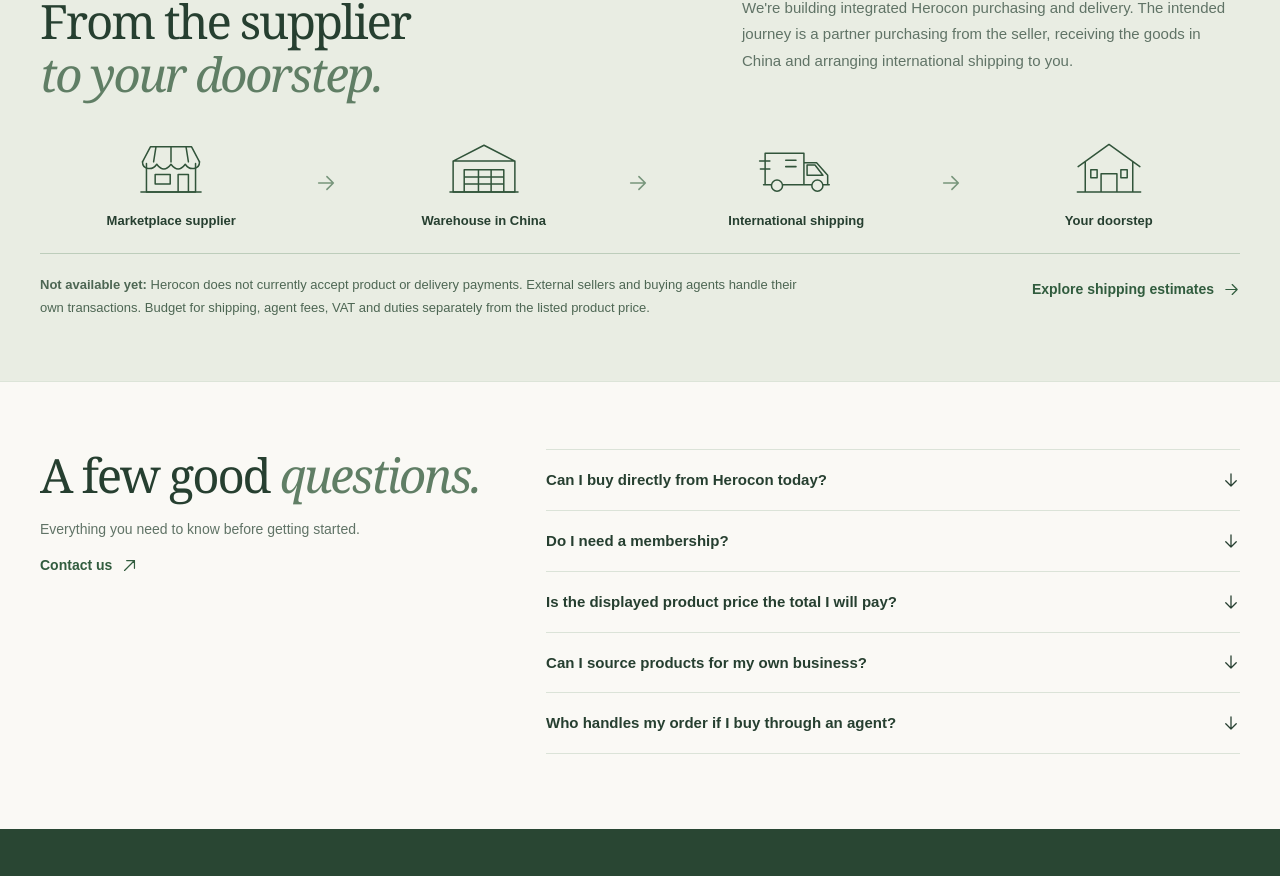
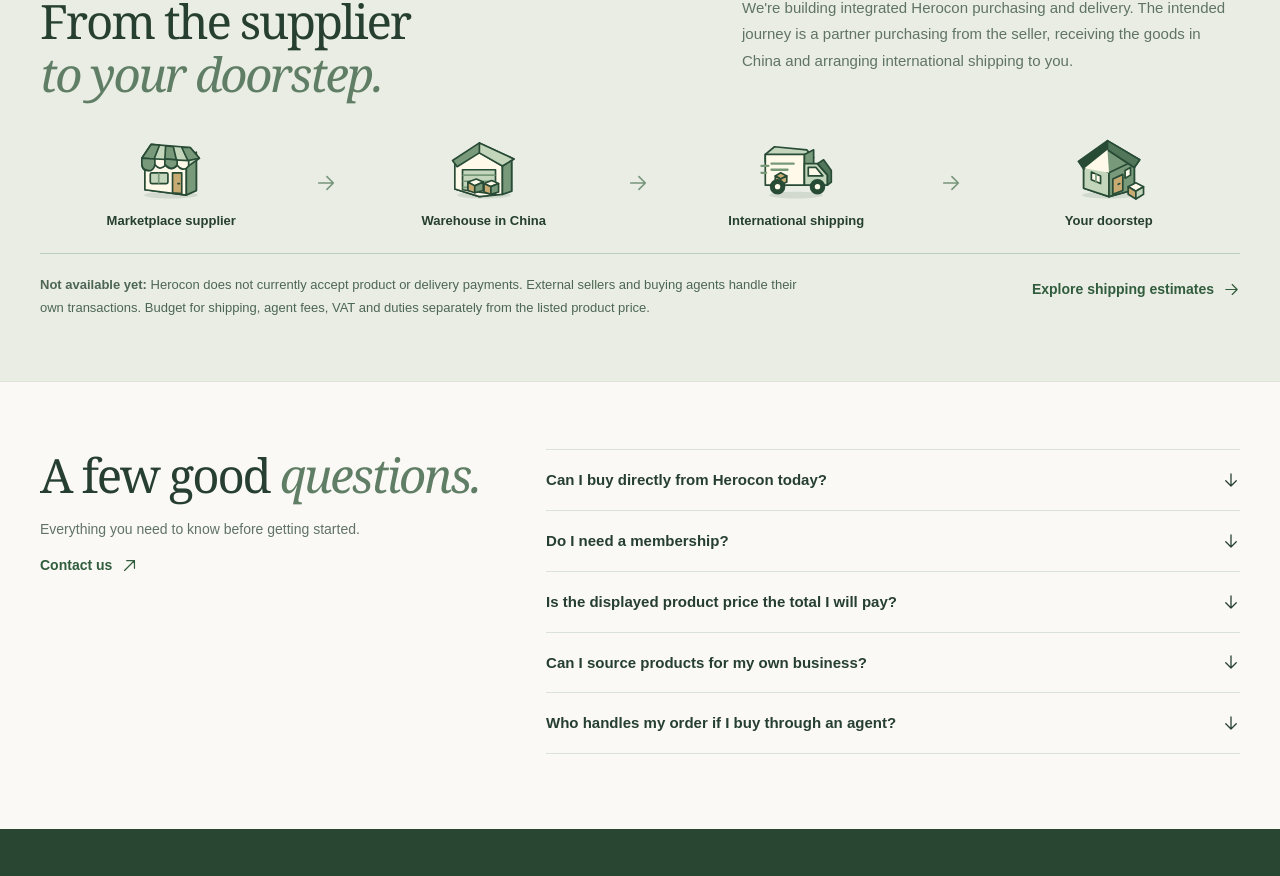
Before and after one commit to aminabdul339-byte/herocon, a Next.js app: page /how-it-works in a window 1280 px wide. Shown: the part 934-1810 px from the top of the page. Built offline with nearby package versions, Linux system fonts and the light colour scheme; no server answers.

Commit message:
Match delivery journey illustrations to dimensional sourcing wheel while preserving all wording

```diff
--- a/components/SourcingGuide.tsx
+++ b/components/SourcingGuide.tsx
@@ -5,15 +5,52 @@ import {useEffect,useState} from "react";
 import {ArrowIcon} from "@/components/ArrowIcon";
 import styles from "./sourcing-story.module.css";
 
-function Outline({kind}:{kind:"shop"|"warehouse"|"truck"|"home"|"search"|"bag"}){
- const compact=kind==="search"||kind==="bag";
- return <svg viewBox={compact?"0 0 24 24":"0 0 96 76"} fill="none" stroke="currentColor" strokeWidth={compact?1.6:1.9} strokeLinecap="round" strokeLinejoin="round" aria-hidden="true" focusable="false">
-  {kind==="search"?<><circle cx="10" cy="10" r="6"/><path d="m15 15 6 6"/></>:
-   kind==="bag"?<><path d="M4 9h16l-1 12H5L4 9Z"/><path d="M8 9V7a4 4 0 0 1 8 0v2"/></>:
-   kind==="shop"?<><path d="M17 31v36h62V31M12 29 22 10h52l10 19"/><path d="M12 29c0 9 12 12 18 3 6 8 12 8 18 0 6 8 12 8 18 0 6 9 18 6 18-3M29 10l-3 19m22-19v19m19-19 3 19M28 45h19v12H28zM57 67V45h13v22M10 67h76"/></>:
-   kind==="warehouse"?<><path d="M9 28 48 8l39 20v39H9V28ZM9 28h78M23 67V39h50v28M23 48h50M23 57h50"/><path d="M41 39v28M57 39v28M5 67h86"/></>:
-   kind==="truck"?<><path d="M9 18h49v40H9V18ZM58 30h16l14 16v12H58M62 33h10l10 13H62zM7 58h10M31 58h37M82 58h8"/><circle cx="24" cy="59" r="7" fill="#e9ede3"/><circle cx="75" cy="59" r="7" fill="#e9ede3"/><path d="M2 28h13M3 38h12M35 27h13m-13 8h13"/></>:
-   <><path d="m9 35 39-28 39 28M18 29v38h60V29M38 67V44h20v23M25 39h8v10h-8zM63 39h8v10h-8zM8 67h80"/></>}
+// Match the wheel's dimensional, illustrated objects without changing the delivery copy.
+function Outline({kind}:{kind:"shop"|"warehouse"|"truck"|"home"}){
+ const ink="#284b36",green="#789a7a",sage="#c3d6bb",cream="#fff9e9",gold="#c8aa73",shade="#52765a";
+ return <svg viewBox="0 0 96 86" fill="none" stroke={ink} strokeWidth="2.2" strokeLinecap="round" strokeLinejoin="round" aria-hidden="true" focusable="false">
+  <ellipse cx="48" cy="77" rx="35" ry="4.5" fill={ink} opacity=".12" stroke="none"/>
+  {kind==="shop"?<>
+   <path d="m14 29 12-12 43 3 12 9v42l-13 6-54-7Z" fill={shade}/>
+   <path d="M14 29h54v48l-54-7Z" fill={cream}/>
+   <path d="m68 29 13-8v50l-13 6Z" fill={green}/>
+   <path d="m10 29 12-18 51 4 12 14-14 10-61-3Z" fill={sage}/>
+   <path d="m10 29 12-18 11 1-7 18Zm31-16 10 1 4 17-15-1Zm21 2 11 0 12 14-15 3Z" fill={green}/>
+   <path d="M10 29v7q0 9 8 9 7 0 9-8 6 9 14 1 8 9 15 0 8 10 15 1v-7Z" fill={cream}/>
+   <path d="m10 29 17 1v8q-3 10-12 6-5-2-5-8Zm30 1 16 1v7q-8 9-16-1Z" fill={green}/>
+   <rect x="21" y="48" width="23" height="14" rx="2" fill={sage}/><path d="M32 49v12" stroke={green}/>
+   <path d="M50 74V48h12v27Z" fill={gold}/><path d="M57 62h2" stroke={ink}/>
+  </>:kind==="warehouse"?<>
+   <path d="m10 31 32-18 42 19v40l-42 7-32-10Z" fill={shade}/>
+   <path d="m10 31 32-18 30 20v43l-30 3-32-10Z" fill={cream}/>
+   <path d="m72 33 12-1v40l-12 4Z" fill={green}/>
+   <path d="m7 32 35-23 45 21-15 9-30-17-29 18Z" fill={green}/>
+   <path d="M42 9 87 30l-15 9-30-17Z" fill={sage}/>
+   <path d="M20 70V44h43v32Z" fill={sage}/><path d="M21 51h41m-41 8h41m-41 8h41" stroke={green}/>
+   <path d="m27 60 11-4 9 4-11 5Z" fill={cream}/><path d="M27 60v11l9 3v-9Z" fill={gold}/><path d="m36 65 11-5v11l-11 3Z" fill={green}/>
+   <path d="m48 62 10-4 9 4-10 4Z" fill={cream}/><path d="M48 62v11l9 3V66Z" fill={gold}/><path d="m57 66 10-4v11l-10 3Z" fill={green}/>
+  </>:kind==="truck"?<>
+   <path d="M8 24 20 14l42 4 9 10-12 9-51-3Z" fill={sage}/>
+   <path d="M8 24h51v40H8Z" fill={cream}/>
+   <path d="m59 24 12-6v36l-12 10Z" fill={green}/>
+   <path d="M59 36h17l13 15v13H59Z" fill={sage}/>
+   <path d="m76 36 8-5 10 14v15l-5 4V51Z" fill={shade}/>
+   <path d="M64 41h10l9 11H64Z" fill={cream}/>
+   <path d="M16 36h29m-29 8h21" stroke={green} strokeWidth="3"/>
+   <path d="m21 52 7-4 8 4-8 4Z" fill={gold}/><path d="M21 52v8l7 4v-8Zm7 4 8-4v8l-8 4Z" fill={gold}/>
+   <circle cx="24" cy="66" r="9" fill={ink}/><circle cx="24" cy="66" r="3.5" fill={cream} stroke="none"/>
+   <circle cx="76" cy="66" r="9" fill={ink}/><circle cx="76" cy="66" r="3.5" fill={cream} stroke="none"/>
+   <path d="M3 39h9M3 48h6" stroke={green} strokeWidth="3"/>
+  </>:<>
+   <path d="m15 32 33-19 33 19v38l-33 9-33-11Z" fill={green}/>
+   <path d="M15 32 48 48v31L15 68Z" fill={sage}/><path d="m48 48 33-16v38l-33 9Z" fill={green}/>
+   <path d="M8 33 46 6l42 25-7 10L46 18 15 43Z" fill={ink}/><path d="m46 6 42 25-7 10-35-23Z" fill={shade}/>
+   <path d="m16 42 30-24 2 30Z" fill={cream} stroke="none"/>
+   <path d="m25 47 12 5v10l-12-5Z" fill={cream}/><path d="M31 50v10" stroke={green}/>
+   <path d="m53 76 13-5V50l-13 6Z" fill={gold}/><path d="m60 63 2-1" stroke={ink}/>
+   <path d="m69 45 7-4v10l-7 4Z" fill={cream}/>
+   <path d="m73 66 10-5 10 5-10 6Z" fill={cream}/><path d="M73 66v10l10 6V72Z" fill={gold}/><path d="m83 72 10-6v10l-10 6Z" fill={sage}/>
+  </>}
  </svg>;
 }
 const questions=[
@@ -150,13 +187,13 @@ export default function SourcingGuide(){
      <p>We're building integrated Herocon purchasing and delivery. The intended journey is a partner purchasing from the seller, receiving the goods in China and arranging international shipping to you.</p>
     </div>
     <div className={styles.deliveryFlow} aria-label="Planned delivery journey: marketplace supplier, warehouse in China, international shipping, delivery to your door">
-     <div className={styles.node}><Outline kind="shop"/><strong>Marketplace supplier</strong></div>
+     <div className={styles.node}><span className={styles.deliveryDisc}><Outline kind="shop"/></span><strong>Marketplace supplier</strong></div>
      <ArrowIcon className={styles.flowArrow} direction="right"/>
-     <div className={styles.node}><Outline kind="warehouse"/><strong>Warehouse in China</strong></div>
+     <div className={styles.node}><span className={styles.deliveryDisc}><Outline kind="warehouse"/></span><strong>Warehouse in China</strong></div>
      <ArrowIcon className={styles.flowArrow} direction="right"/>
-     <div className={styles.node}><Outline kind="truck"/><strong>International shipping</strong></div>
+     <div className={styles.node}><span className={styles.deliveryDisc}><Outline kind="truck"/></span><strong>International shipping</strong></div>
      <ArrowIcon className={styles.flowArrow} direction="right"/>
-     <div className={styles.node}><Outline kind="home"/><strong>Your doorstep</strong></div>
+     <div className={styles.node}><span className={styles.deliveryDisc}><Outline kind="home"/></span><strong>Your doorstep</strong></div>
     </div>
     <div className={styles.status}><p><strong>Not available yet:</strong> Herocon does not currently accept product or delivery payments. External sellers and buying agents handle their own transactions. Budget for shipping, agent fees, VAT and duties separately from the listed product price.</p><Link href="/landed-cost" className={styles.textLink}>Explore shipping estimates <ArrowIcon direction="right"/></Link></div>
    </div>
```
